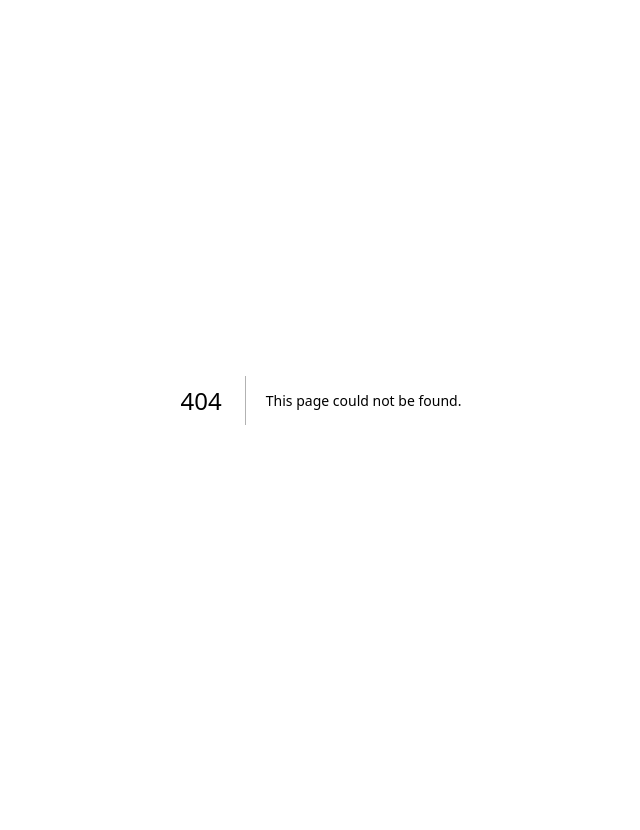
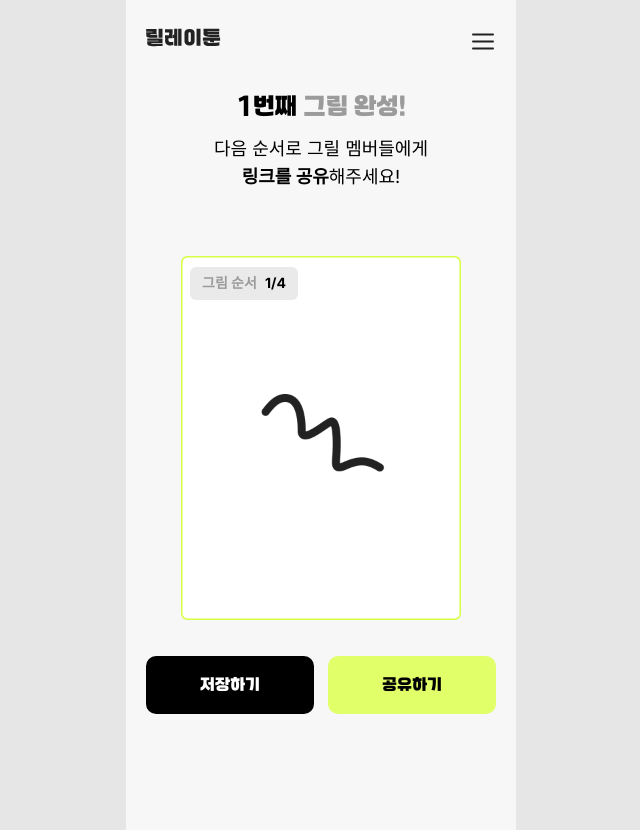
Before and after one commit to relay-toon/front, a Next.js app: page /finished-drawing in a window 1280 px wide. Before the commit this address had no page. Shown: the whole page, without its empty margins (319-959 px from the left). Before the commit the page ends 800 px from the top, so only its background shows below. Built offline with nearby package versions, Linux system fonts and the light colour scheme.

Commit message:
design: finished-drawing-page

```diff
--- /dev/null
+++ b/src/app/(main)/finished-drawing/page.tsx
@@ -0,0 +1,43 @@
+import DrawingOrder from '@/src/components/DrawingOrder';
+import Image from 'next/image';
+import '../../styles/globals.css';
+
+export default function FinishedDrawing() {
+  return (
+    <div>
+      <div className="flex justify-center  text-2xl custom-waguri-font mt-4">
+        1번째&nbsp;<span className="text-[#9B9B9B]">그림 완성!</span>
+      </div>
+      <div className="mt-3 text-lg">
+        <div className="flex justify-center">다음 순서로 그릴 멤버들에게</div>
+        <div className="flex justify-center">
+          <span className="font-bold">링크를 공유</span>
+          {''}해주세요!
+        </div>
+      </div>
+      <div className="mt-8">
+        <DrawingOrder
+          width={108}
+          height={33}
+          positionStyle={{ top: '44px', left: '64px', position: 'relative' }}
+        />
+      </div>
+      <div className="flex justify-center">
+        <Image
+          src="/img/draw-example.png"
+          alt="draw-example"
+          width={280}
+          height={364}
+        />
+      </div>
+      <div className="flex flex-row mt-9 gap-[14px] justify-center mb-[116px]">
+        <button className=" w-[168px] h-[58px] rounded-[10px] bg-black text-white custom-waguri-font">
+          저장하기
+        </button>
+        <button className="w-[168px] h-[58px] rounded-[10px] bg-[#E0FF68] text-black custom-waguri-font">
+          공유하기
+        </button>
+      </div>
+    </div>
+  );
+}
```
